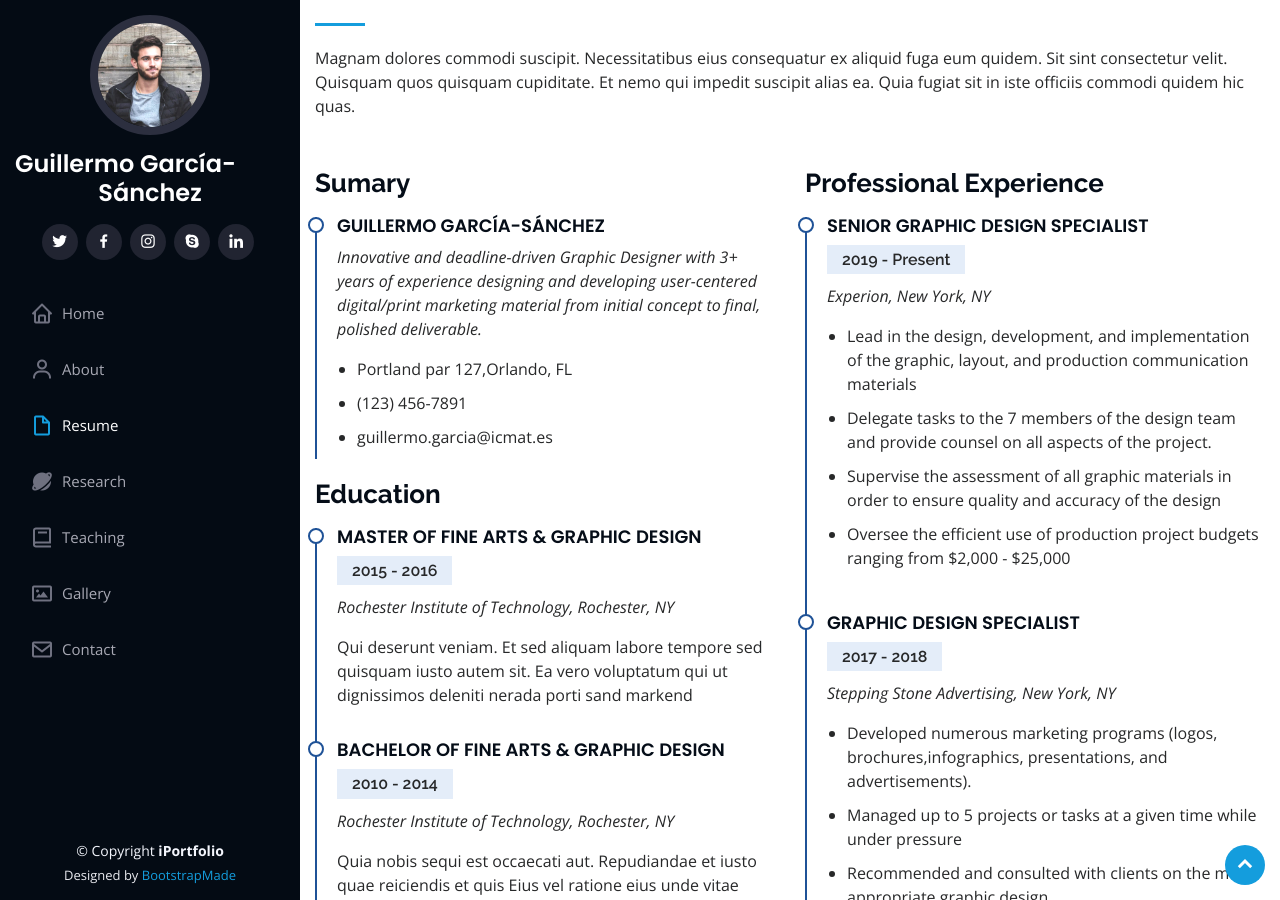
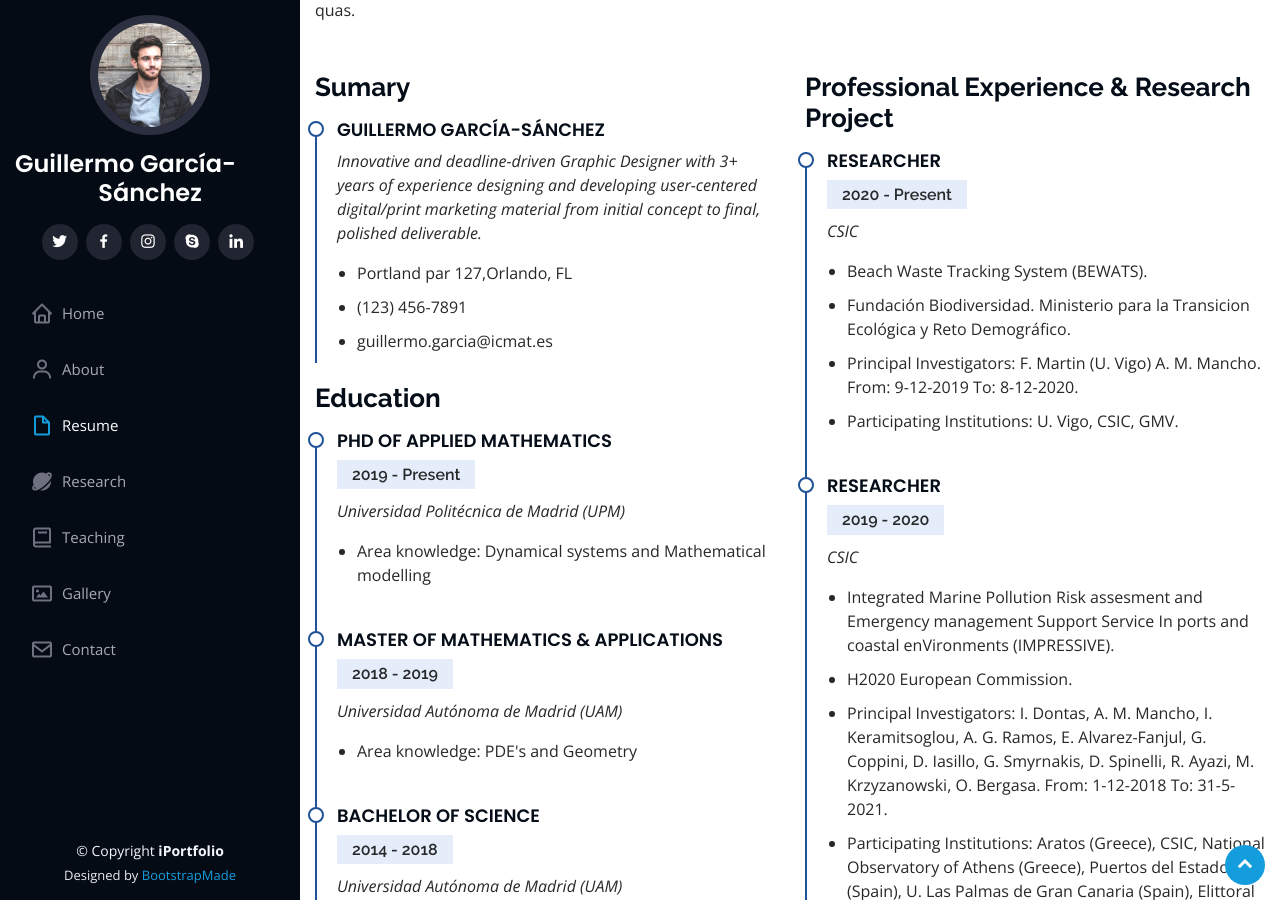
Before and after one commit to ggarcias/ggarcias.github.io, a Jekyll site: the page index.html, which Jekyll copies as it is, in a window 1280 px wide and 900 px high, scrolled down 2711 px. Built offline with Jekyll 4.4.1, drawn with Linux system fonts in a browser that asks for light colours; some of the changed text lies outside the part shown.

Commit message:
cv, about and research

```diff
--- a/index.html
+++ b/index.html
@@ -77,7 +77,7 @@
   <section id="hero" class="d-flex flex-column justify-content-center align-items-center">
     <div class="hero-container" data-aos="fade-in">
       <h1>Guillermo García-Sánchez</h1>
-      <p>I'm <span class="typed" data-typed-items="Mathematician, Physicist, Oceanographer, Researcher"></span></p>
+      <p>My interests are: <span class="typed" data-typed-items="Dynamical systems, Numerical analysis, Mathematical modelling"></span></p>
     </div>
   </section><!-- End Hero -->
 
@@ -103,31 +103,31 @@
           <div class="col-lg-8 pt-4 pt-lg-0 content" data-aos="fade-left">
             <h3>Applied Mathematician &amp; Researcher.</h3>
             <p class="font-italic">
-              Lorem ipsum dolor sit amet, consectetur adipiscing elit, sed do eiusmod tempor incididunt ut labore et dolore
-              magna aliqua.
+              I am Researcher in the Spanish National Research Council (CSIC) at the Instituto de Ciencias Matemáticas (ICMAT) in the Applied Mathematics department where I am member of the  <a href=http://euler.icmat.es/~ana/website/Site/Research.html>Geophysical Fluid Dynamics Group</a>.
             </p>
             <div class="row">
               <div class="col-lg-6">
                 <ul>
-                  <li><i class="icofont-rounded-right"></i> <strong>Birthday:</strong> 5 Dec 1996</li>
+                  <!-- <li><i class="icofont-rounded-right"></i> <strong>Birthday:</strong> 5 Dec 1996</li> -->
                   <li><i class="icofont-rounded-right"></i> <strong>Website:</strong> www.icmat.es/guillermo.garcia</li>
                   <li><i class="icofont-rounded-right"></i> <strong>Phone:</strong>  +34 912999 768</li>
                   <li><i class="icofont-rounded-right"></i> <strong>City:</strong> Madrid, Spain</li>
+                  <li><i class="icofont-rounded-right"></i> <strong>Email:</strong> guillermo.garcia@icmat.es</li>
                 </ul>
-              </div>
-              <div class="col-lg-6">
+               </div>
+<!--               <div class="col-lg-6">
                 <ul>
                   <li><i class="icofont-rounded-right"></i> <strong>Age:</strong> 23</li>
                   <li><i class="icofont-rounded-right"></i> <strong>Degree:</strong> Master</li>
                   <li><i class="icofont-rounded-right"></i> <strong>Email:</strong> guillermo.garcia@icmat.es</li>
                   <li><i class="icofont-rounded-right"></i> <strong>Freelance:</strong> Available</li>
                 </ul>
-              </div>
+              </div>  -->
             </div>
-            <p>
+<!--             <p>
               Officiis eligendi itaque labore et dolorum mollitia officiis optio vero. Quisquam sunt adipisci omnis et ut. Nulla accusantium dolor incidunt officia tempore. Et eius omnis.
               Cupiditate ut dicta maxime officiis quidem quia. Sed et consectetur qui quia repellendus itaque neque. Aliquid amet quidem ut quaerat cupiditate. Ab et eum qui repellendus omnis culpa magni laudantium dolores.
-            </p>
+            </p> -->
           </div>
         </div>
 
@@ -272,40 +272,52 @@
 
             <h3 class="resume-title">Education</h3>
             <div class="resume-item">
-              <h4>Master of Fine Arts &amp; Graphic Design</h4>
-              <h5>2015 - 2016</h5>
-              <p><em>Rochester Institute of Technology, Rochester, NY</em></p>
-              <p>Qui deserunt veniam. Et sed aliquam labore tempore sed quisquam iusto autem sit. Ea vero voluptatum qui ut dignissimos deleniti nerada porti sand markend</p>
+              <h4>PhD of Applied Mathematics</h4>
+              <h5>2019 - Present</h5>
+              <p><em>Universidad Politécnica de Madrid (UPM)</em></p>
+              <ul>
+                <li>Area knowledge: Dynamical systems and Mathematical modelling</li>
+              </ul>
             </div>
             <div class="resume-item">
-              <h4>Bachelor of Fine Arts &amp; Graphic Design</h4>
-              <h5>2010 - 2014</h5>
-              <p><em>Rochester Institute of Technology, Rochester, NY</em></p>
-              <p>Quia nobis sequi est occaecati aut. Repudiandae et iusto quae reiciendis et quis Eius vel ratione eius unde vitae rerum voluptates asperiores voluptatem Earum molestiae consequatur neque etlon sader mart dila</p>
+              <h4>Master of Mathematics &amp; Applications</h4>
+              <h5>2018 - 2019</h5>
+              <p><em>Universidad Autónoma de Madrid (UAM)</em></p>
+              <ul>
+                <li>Area knowledge: PDE's and Geometry</li>
+              </ul>
+            </div>
+            <div class="resume-item">
+              <h4>Bachelor of Science</h4>
+              <h5>2014 - 2018</h5>
+              <p><em>Universidad Autónoma de Madrid (UAM)</em></p>
+              <ul>
+                <li>Area knowledge: Theoretical physics</li>
+              </ul>
             </div>
           </div>
           <div class="col-lg-6" data-aos="fade-up" data-aos-delay="100">
-            <h3 class="resume-title">Professional Experience</h3>
+            <h3 class="resume-title">Professional Experience &amp; Research Project</h3>
             <div class="resume-item">
-              <h4>Senior graphic design specialist</h4>
-              <h5>2019 - Present</h5>
-              <p><em>Experion, New York, NY </em></p>
+              <h4>Researcher</h4>
+              <h5>2020 - Present</h5>
+              <p><em>CSIC</em></p>
               <ul>
-                <li>Lead in the design, development, and implementation of the graphic, layout, and production communication materials</li>
-                <li>Delegate tasks to the 7 members of the design team and provide counsel on all aspects of the project. </li>
-                <li>Supervise the assessment of all graphic materials in order to ensure quality and accuracy of the design</li>
-                <li>Oversee the efficient use of production project budgets ranging from $2,000 - $25,000</li>
+                <li>Beach Waste Tracking System (BEWATS).</li>
+                <li>Fundación Biodiversidad. Ministerio para la Transicion Ecológica y Reto Demográfico.</li>
+                <li>Principal Investigators: F. Martin (U. Vigo) A. M. Mancho. From: 9-12-2019  To: 8-12-2020.</li>
+                <li>Participating Institutions: U. Vigo, CSIC, GMV. </li>
               </ul>
             </div>
             <div class="resume-item">
-              <h4>Graphic design specialist</h4>
-              <h5>2017 - 2018</h5>
-              <p><em>Stepping Stone Advertising, New York, NY</em></p>
+              <h4>Researcher</h4>
+              <h5>2019 - 2020</h5>
+              <p><em>CSIC</em></p>
               <ul>
-                <li>Developed numerous marketing programs (logos, brochures,infographics, presentations, and advertisements).</li>
-                <li>Managed up to 5 projects or tasks at a given time while under pressure</li>
-                <li>Recommended and consulted with clients on the most appropriate graphic design</li>
-                <li>Created 4+ design presentations and proposals a month for clients and account managers</li>
+                <li>Integrated Marine Pollution Risk assesment and Emergency management Support Service In ports and coastal enVironments (IMPRESSIVE).</li>
+                <li>H2020 European Commission. </li>
+                <li>Principal Investigators: I. Dontas, A. M. Mancho, I. Keramitsoglou, A. G. Ramos, E. Alvarez-Fanjul, G. Coppini, D. Iasillo, G. Smyrnakis, D. Spinelli, R. Ayazi, M. Krzyzanowski, O. Bergasa. From: 1-12-2018  To: 31-5-2021. </li>
+                <li>Participating Institutions: Aratos (Greece), CSIC, National Observatory of Athens (Greece), Puertos del Estado (Spain), U. Las Palmas de Gran Canaria (Spain), Elittoral (Spain), Nereus (Belgium), Fondazione Centro Euro-Mediterraneo sui Cambiamenti Climatici (Italy), Planetek (Italy), Wide Pilot (Italy), CloudFerro (Poland), Foundation Wegemt (Holland).</li>
               </ul>
             </div>
           </div>
@@ -320,7 +332,7 @@
 
         <div class="section-title">
           <h2>Research</h2>
-          <p>Magnam dolores commodi suscipit. Necessitatibus eius consequatur ex aliquid fuga eum quidem. Sit sint consectetur velit. Quisquam quos quisquam cupiditate. Et nemo qui impedit suscipit alias ea. Quia fugiat sit in iste officiis commodi quidem hic quas.</p>
+          <p>Member of the Geophysical Fluid Dynamics Group at ICMAT. Working in H2020 Innovation Action IMPRESSIVE and BEWATS.</p>
         </div>
 
         <div class="row" data-aos="fade-up">
@@ -341,86 +353,6 @@
               <img src="assets/img/portfolio/portfolio-1.jpg" class="img-fluid" alt="">
               <div class="portfolio-links">
                 <a href="assets/img/portfolio/portfolio-1.jpg" data-gall="portfolioGallery" class="venobox" title="App 1"><i class="bx bx-plus"></i></a>
-                <a href="portfolio-details.html" title="More Details"><i class="bx bx-link"></i></a>
-              </div>
-            </div>
-          </div>
-
-          <div class="col-lg-4 col-md-6 portfolio-item filter-web">
-            <div class="portfolio-wrap">
-              <img src="assets/img/portfolio/portfolio-2.jpg" class="img-fluid" alt="">
-              <div class="portfolio-links">
-                <a href="assets/img/portfolio/portfolio-2.jpg" data-gall="portfolioGallery" class="venobox" title="Web 3"><i class="bx bx-plus"></i></a>
-                <a href="portfolio-details.html" title="More Details"><i class="bx bx-link"></i></a>
-              </div>
-            </div>
-          </div>
-
-          <div class="col-lg-4 col-md-6 portfolio-item filter-app">
-            <div class="portfolio-wrap">
-              <img src="assets/img/portfolio/portfolio-3.jpg" class="img-fluid" alt="">
-              <div class="portfolio-links">
-                <a href="assets/img/portfolio/portfolio-3.jpg" data-gall="portfolioGallery" class="venobox" title="App 2"><i class="bx bx-plus"></i></a>
-                <a href="portfolio-details.html" title="More Details"><i class="bx bx-link"></i></a>
-              </div>
-            </div>
-          </div>
-
-          <div class="col-lg-4 col-md-6 portfolio-item filter-card">
-            <div class="portfolio-wrap">
-              <img src="assets/img/portfolio/portfolio-4.jpg" class="img-fluid" alt="">
-              <div class="portfolio-links">
-                <a href="assets/img/portfolio/portfolio-4.jpg" data-gall="portfolioGallery" class="venobox" title="Card 2"><i class="bx bx-plus"></i></a>
-                <a href="portfolio-details.html" title="More Details"><i class="bx bx-link"></i></a>
-              </div>
-            </div>
-          </div>
-
-          <div class="col-lg-4 col-md-6 portfolio-item filter-web">
-            <div class="portfolio-wrap">
-              <img src="assets/img/portfolio/portfolio-5.jpg" class="img-fluid" alt="">
-              <div class="portfolio-links">
-                <a href="assets/img/portfolio/portfolio-5.jpg" data-gall="portfolioGallery" class="venobox" title="Web 2"><i class="bx bx-plus"></i></a>
-                <a href="portfolio-details.html" title="More Details"><i class="bx bx-link"></i></a>
-              </div>
-            </div>
-          </div>
-
-          <div class="col-lg-4 col-md-6 portfolio-item filter-app">
-            <div class="portfolio-wrap">
-              <img src="assets/img/portfolio/portfolio-6.jpg" class="img-fluid" alt="">
-              <div class="portfolio-links">
-                <a href="assets/img/portfolio/portfolio-6.jpg" data-gall="portfolioGallery" class="venobox" title="App 3"><i class="bx bx-plus"></i></a>
-                <a href="portfolio-details.html" title="More Details"><i class="bx bx-link"></i></a>
-              </div>
-            </div>
-          </div>
-
-          <div class="col-lg-4 col-md-6 portfolio-item filter-card">
-            <div class="portfolio-wrap">
-              <img src="assets/img/portfolio/portfolio-7.jpg" class="img-fluid" alt="">
-              <div class="portfolio-links">
-                <a href="assets/img/portfolio/portfolio-7.jpg" data-gall="portfolioGallery" class="venobox" title="Card 1"><i class="bx bx-plus"></i></a>
-                <a href="portfolio-details.html" title="More Details"><i class="bx bx-link"></i></a>
-              </div>
-            </div>
-          </div>
-
-          <div class="col-lg-4 col-md-6 portfolio-item filter-card">
-            <div class="portfolio-wrap">
-              <img src="assets/img/portfolio/portfolio-8.jpg" class="img-fluid" alt="">
-              <div class="portfolio-links">
-                <a href="assets/img/portfolio/portfolio-8.jpg" data-gall="portfolioGallery" class="venobox" title="Card 3"><i class="bx bx-plus"></i></a>
-                <a href="portfolio-details.html" title="More Details"><i class="bx bx-link"></i></a>
-              </div>
-            </div>
-          </div>
-
-          <div class="col-lg-4 col-md-6 portfolio-item filter-web">
-            <div class="portfolio-wrap">
-              <img src="assets/img/portfolio/portfolio-9.jpg" class="img-fluid" alt="">
-              <div class="portfolio-links">
-                <a href="assets/img/portfolio/portfolio-9.jpg" data-gall="portfolioGallery" class="venobox" title="Web 3"><i class="bx bx-plus"></i></a>
                 <a href="portfolio-details.html" title="More Details"><i class="bx bx-link"></i></a>
               </div>
             </div>
```
